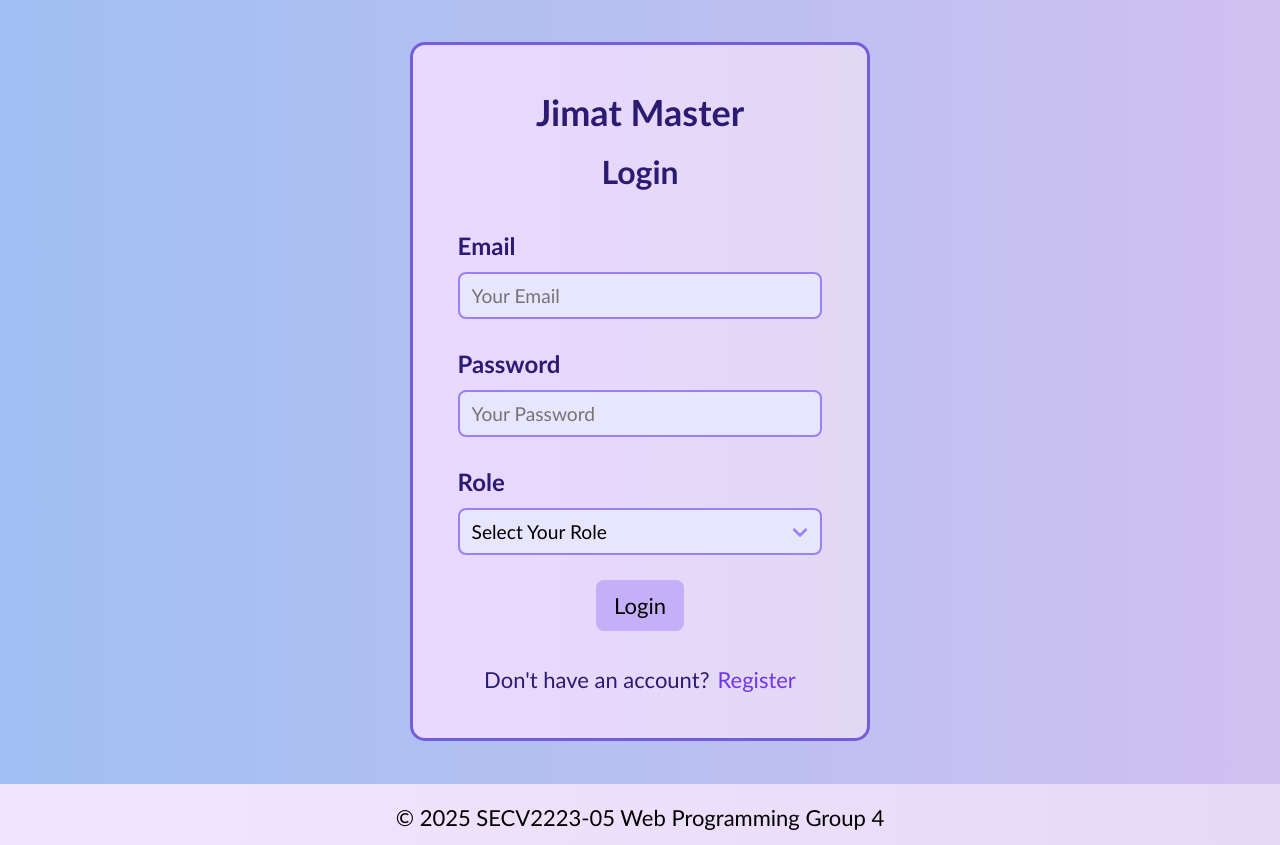
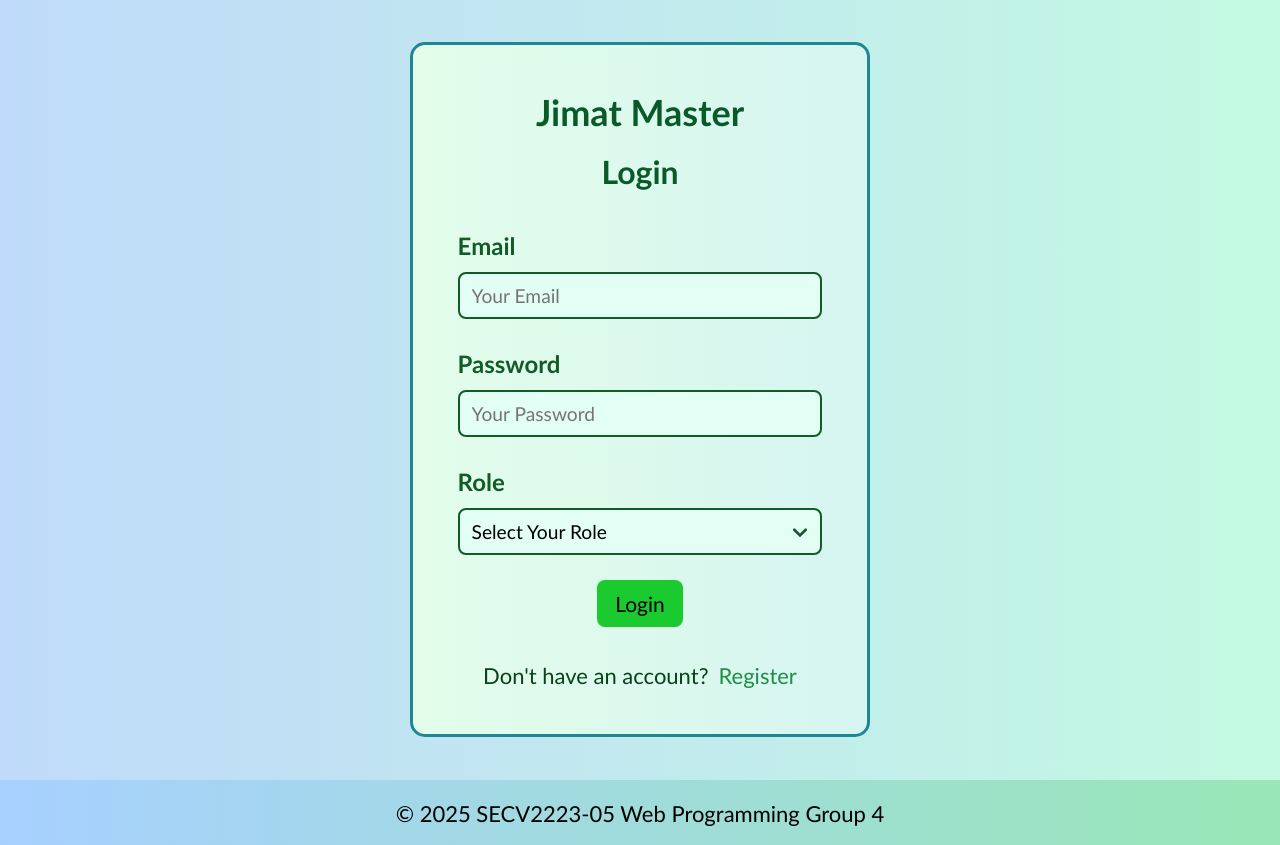
Before and after one commit to wongjiaxuan/WP-Project, a PHP site: page / in a window 1280 px wide. Run offline with PHP 8.4, Linux system fonts and the light colour scheme; some libraries are stand-ins or nearby versions.

Commit message:
Change to blue_green theme

```diff
--- a/style.css
+++ b/style.css
@@ -10,7 +10,8 @@ html, body {
     padding: 0;
     width: 100%;
     /* background: linear-gradient(to left, #C4FFF9, #92FFC0); green */
-    background: linear-gradient(to left, #D0C0F0, #A0BFF2);
+    /* background: linear-gradient(to left, #D0C0F0, #A0BFF2); */
+    background: linear-gradient(to left, #c3f9e2, #bfdafa);
     overflow-x: hidden;
     height: 100vh;
     display: flex;
@@ -194,7 +196,8 @@ footer {
     padding: 15px 0;
     padding-top: 20px;
     z-index: 20;
-    background: linear-gradient(to right, #F2E6FF, #E6D9F7);
+    /* background: linear-gradient(to right, #F2E6FF, #E6D9F7);  */
+    background: linear-gradient(to left, #99e7b7, #a7d0ff);
 }
 
 .footeryear,
@@ -246,26 +249,27 @@ footer {
     padding: 45px 35px;
     border-radius: 15px;
     width: clamp(380px, 55vw, 460px);
-    background: linear-gradient(to left, #e1d8f5, #ebd8ff);
+    /* background: linear-gradient(to left, #d3e9f8, #ebd8ff); */
+    background: linear-gradient(to left, #d6f5f1, #e3fdea);
     border-width: 3px;
     border-style: solid;
-    border-color: rgb(11, 11, 122);
+    border-color: #2caa41;
     animation: BorderColorChange 5s linear infinite;
 }
 
 @keyframes BorderColorChange {
-    0%   { border-color: #423d7d; }  /* muted indigo */
-    25%  { border-color: #8c62ed; }  /* soft purple */
-    50%  { border-color: #2e55b0; }  /* periwinkle blue */
-    75%  { border-color: #7d32f6; }  /* medium blue */
-    100% { border-color: #423d7d; }
+    0%   { border-color: #2caa41; }
+    25%  { border-color: #1e938f; }
+    50%  { border-color: #20679d; }
+    75%  { border-color: #16724a; }
+    100% { border-color: #2caa41; }
 }
 
 #loginpage h1,
 #registerpage h1 {
     font-size: clamp(30px, 2.9vw, 36px);
     margin-bottom: 18px;
-    color: #2B1B73;
+    color: #095a29;
     opacity: 0;
     transform: translateY(20px);
     animation: fadeSlideUp 1s forwards;
@@ -275,7 +279,7 @@ footer {
 #registerpage h2 {
     font-size: clamp(26px, 2.6vw, 32px);
     margin-bottom: 10px;
-    color: #2B1B73;
+    color: #095a29;
     opacity: 0;
     transform: translateY(20px);
     animation: fadeSlideUp 1s forwards;
@@ -321,14 +325,14 @@ footer {
     font-weight: bold;
     margin-bottom: clamp(8px, 1vw, 12px);
     font-size: clamp(21px, 2.2vw, 24px);
-    color: #2B1B73;
+    color: #115b27;
 }
 
 .formgroup input,
 .formgroup select {
     padding: 10px 12px;
-    background-color: #e8e5ff;
-    border: 2px solid #9780f9;
+    background-color: #e2fef5;
+    border: 2px solid #115b27;
     border-radius: 8px;
     font-size: clamp(19px, 1.5vw, 21px);
     resize: vertical;
@@ -346,12 +350,11 @@ footer {
 
 .formgroup input:focus,
 .formgroup select:focus {
-    border-color: #3830ca;
+    border-color: #115b27;
     outline: none;
 }
 
 input:-webkit-autofill {
-    background-color: #d6cbf0 !important;
     -webkit-box-shadow: 0 0 0px 1000px #d6cbf0 inset !important;
     color: #000 !important;
 }
@@ -361,18 +364,18 @@ input:-webkit-autofill {
 }
 
 .submitbtn {
-    background-color: #c5aff8;
-    padding: 12px 18px;
+    background-color: #1aca2e;
+    padding: 11px 18px;
     margin: 25px;
     margin-bottom: 35px;
-    font-size: clamp(21px, 2vw, 22px);
+    font-size: clamp(20px, 2vw, 21px);
     border: none;
     border-radius: 8px;
     transition: background-color 0.3s;
 }
 
 .submitbtn:hover {
-    background-color: #b995f3;
+    background-color: #72eb97;
 }
 
 .formlinks {
@@ -385,16 +388,21 @@ input:-webkit-autofill {
 }
 
 .formlinks p {
-    color: #2B1B73;
+    color: #084219;
     text-align: center;
 }
 
 .formlinks a {
     display: inline-block;
     text-decoration: none;
-    color: #7135e9;
+    color: #1c8e46;
     transition: color 0.3s ease, transform 0.3s ease;
-    margin-left: 8px;
+    margin-left: 10px;
+}
+
+.formlinks a:hover {
+    color: #0c6527;
+    transform: scale(1.1);
 }
 /* ====================== LOGIN PAGE  ===================== */
 
```
Also changed, not shown: other parts of style.css (+21 -24 lines), dashboard.php (+5 -4 lines), set_budget.html (+13 -4 lines).
